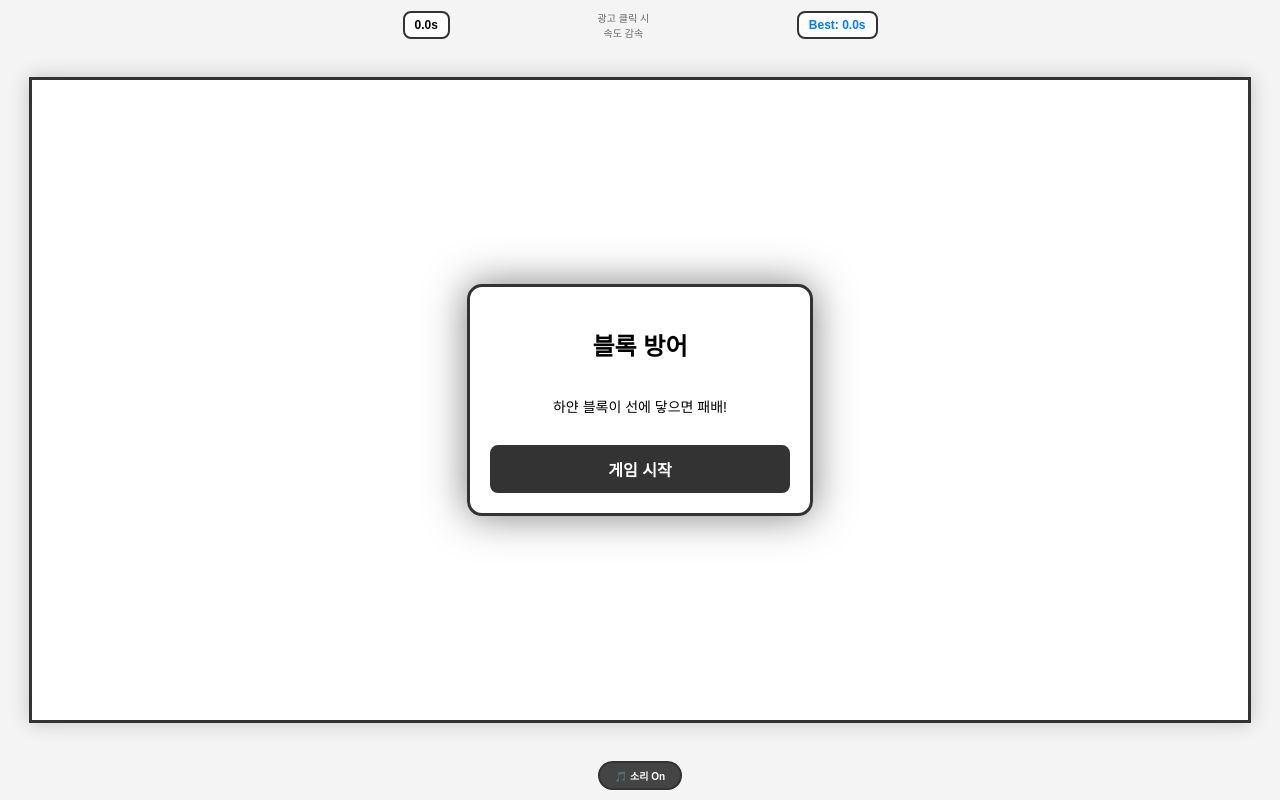
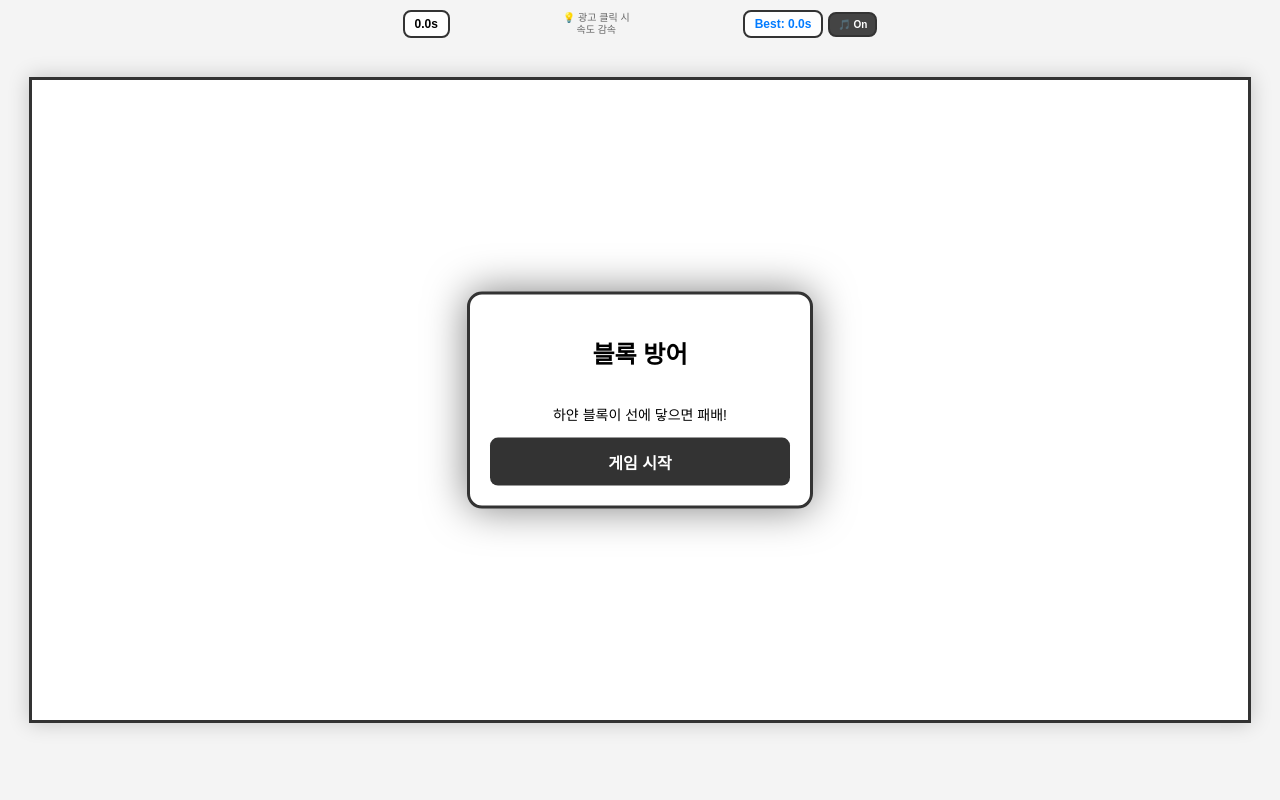
Before and after one commit to wealthsmurf/lookaut, a FastAPI app: page / in a window 1280 px wide. Run offline with FastAPI, Linux system fonts and the light colour scheme.

Commit message:
Update index.html

```diff
--- a/templates/index.html
+++ b/templates/index.html
@@ -9,47 +9,31 @@
             margin: 0; overflow: hidden; background: #f4f4f4;
             display: flex; justify-content: center; align-items: center;
             height: 100vh; font-family: 'Malgun Gothic', sans-serif;
-            touch-action: manipulation; /* 더블탭 줌 방지 */
+            touch-action: manipulation;
         }
         #game-wrapper {
-            position: relative;
-            width: 100%;
-            max-width: 500px; /* 최대 너비 제한 */
-            height: 100%;
-            display: flex;
-            flex-direction: column;
-            justify-content: center;
-            align-items: center;
+            position: relative; width: 100%; max-width: 500px; height: 100%;
+            display: flex; flex-direction: column; justify-content: center; align-items: center;
         }
         canvas {
             background: #ffffff; border: 3px solid #333;
-            cursor: pointer; box-shadow: 0 0 20px rgba(0,0,0,0.2);
-            /* 모바일 화면에 꽉 차게 조절 */
-            width: 95vw;
-            height: auto;
-            max-height: 80vh;
+            box-shadow: 0 0 20px rgba(0,0,0,0.2);
+            width: 95vw; height: auto; max-height: 80vh;
         }
         .panel {
             display: none; position: absolute; top: 50%; left: 50%;
             transform: translate(-50%, -50%); background: white;
             padding: 20px; border-radius: 15px; border: 3px solid #333;
             text-align: center; z-index: 100; box-shadow: 0 0 40px rgba(0,0,0,0.5);
-            width: 80%; /* 모바일 대응 너비 */
-            max-width: 300px;
+            width: 80%; max-width: 300px;
         }
         button {
-            margin-top: 15px; padding: 12px 30px; background: #333;
+            padding: 12px 25px; background: #333;
             color: white; border: none; border-radius: 8px;
             cursor: pointer; font-weight: bold; font-size: 16px;
         }
 
-        #ad-content {
-            margin: 15px 0; padding: 20px; background: #f9f9f9;
-            border: 1px dashed #bbb; border-radius: 8px;
-            font-size: 14px; color: #555; min-height: 80px;
-            display: flex; align-items: center; justify-content: center;
-        }
-
+        /* 상단 UI 패널 레이아웃 수정 */
         #ui-panel {
             position: absolute; top: 10px; width: 95%;
             display: flex; justify-content: space-between; align-items: center;
@@ -58,32 +42,32 @@
         .info-box {
             background: rgba(255, 255, 255, 0.9); padding: 5px 10px;
             border-radius: 8px; border: 2px solid #333; font-weight: bold; font-size: 12px;
+            pointer-events: auto; /* 버튼 클릭을 위해 설정 */
         }
-        .tip-box { font-size: 10px; color: #666; text-align: center; }
+        .right-ui-group { display: flex; align-items: center; gap: 5px; }
 
-        #sound-control {
-            position: absolute; bottom: 10px; width: 100%;
-            display: flex; justify-content: center; z-index: 20;
-        }
         #mute-btn {
             background: #444; color: white; border: 2px solid #333;
-            padding: 5px 15px; border-radius: 20px; font-size: 10px;
+            padding: 5px 8px; border-radius: 8px; font-size: 10px;
+            cursor: pointer; pointer-events: auto; margin-top: 0; /* 기존 마진 제거 */
         }
+        .tip-box { font-size: 10px; color: #666; text-align: center; line-height: 1.2; }
     </style>
 </head>
 <body>
     <div id="game-wrapper">
         <div id="ui-panel">
             <div id="time-display" class="info-box">0.0s</div>
-            <div class="tip-box"> 광고 클릭 시<br>속도 감속</div>
-            <div id="best-display" class="info-box" style="color: #007bff;">Best: 0.0s</div>
+
+            <div class="tip-box">💡 광고 클릭 시<br>속도 감속</div>
+
+            <div class="right-ui-group">
+                <div id="best-display" class="info-box" style="color: #007bff;">Best: 0.0s</div>
+                <button id="mute-btn" onclick="toggleMute(event)">🎵 On</button>
+            </div>
         </div>
 
         <canvas id="gameCanvas"></canvas>
-
-        <div id="sound-control">
-            <button id="mute-btn" onclick="toggleMute(event)">🎵 소리 On</button>
-        </div>
 
         <div id="start-overlay" class="panel" style="display: flex; flex-direction: column;">
             <h2>블록 방어</h2>
@@ -92,9 +76,9 @@
         </div>
 
         <div id="ad-modal" class="panel">
-            <h3 style="margin-top: 0;">광고</h3>
+            <h3 style="margin-top: 0;">후원 광고</h3>
             <div id="ad-content">여기에 광고가 표시됩니다.</div>
-            <button onclick="closeAd()">닫기</button>
+            <button onclick="closeAd()">광고 확인 완료</button>
         </div>
 
         <div id="game-over-panel" class="panel">
@@ -133,7 +117,6 @@
 
         const canvas = document.getElementById('gameCanvas');
         const ctx = canvas.getContext('2d');
-        // 내부 해상도는 고정하여 게임 로직 유지
         canvas.width = 400; canvas.height = 650;
         const groundY = canvas.height - 60;
 
@@ -182,7 +165,7 @@
             if (!isPaused && !isGameOver && gameActive) {
                 blocks.push(new Block(Math.random() > 0.3 ? 'white' : 'black', moveSpeed));
             }
-            let nextSpawn = Math.max(300, 1000 - (moveSpeed * 100));
+            let nextSpawn = Math.max(300, 1500 - (moveSpeed * 100));
             setTimeout(spawnBlock, nextSpawn);
         }
 
@@ -217,18 +200,13 @@
             requestAnimationFrame(update);
         }
 
-        // 터치/클릭 공통 입력 처리
         function handleInput(e) {
             if (!gameActive || isPaused || isGameOver) return;
-            e.preventDefault();
             const rect = canvas.getBoundingClientRect();
-            // 실제 표시되는 크기와 캔버스 내부 해상도 비율 계산
             const scaleX = canvas.width / rect.width;
             const scaleY = canvas.height / rect.height;
-
             const clientX = e.touches ? e.touches[0].clientX : e.clientX;
             const clientY = e.touches ? e.touches[0].clientY : e.clientY;
-
             const mouseX = (clientX - rect.left) * scaleX;
             const mouseY = (clientY - rect.top) * scaleY;
 
@@ -251,14 +229,14 @@
             }
         }
 
-        canvas.addEventListener('touchstart', handleInput, {passive: false});
+        canvas.addEventListener('touchstart', (e) => { e.preventDefault(); handleInput(e); }, {passive: false});
         canvas.addEventListener('mousedown', handleInput);
 
         function startGame() {
             document.getElementById('start-overlay').style.display = 'none';
             gameActive = true;
             if (audioCtx.state === 'suspended') audioCtx.resume();
-            bgm.play().catch(e => console.log("BGM 재생 불가"));
+            bgm.play().catch(() => {});
             startTime = Date.now();
             spawnBlock();
             update();
@@ -276,7 +254,7 @@
             e.stopPropagation();
             isMuted = !isMuted;
             bgm.muted = isMuted;
-            document.getElementById('mute-btn').innerText = isMuted ? "🔇 소리 Off" : "🎵 소리 On";
+            document.getElementById('mute-btn').innerText = isMuted ? "🔇 Off" : "🎵 On";
         }
     </script>
 </body>
```
